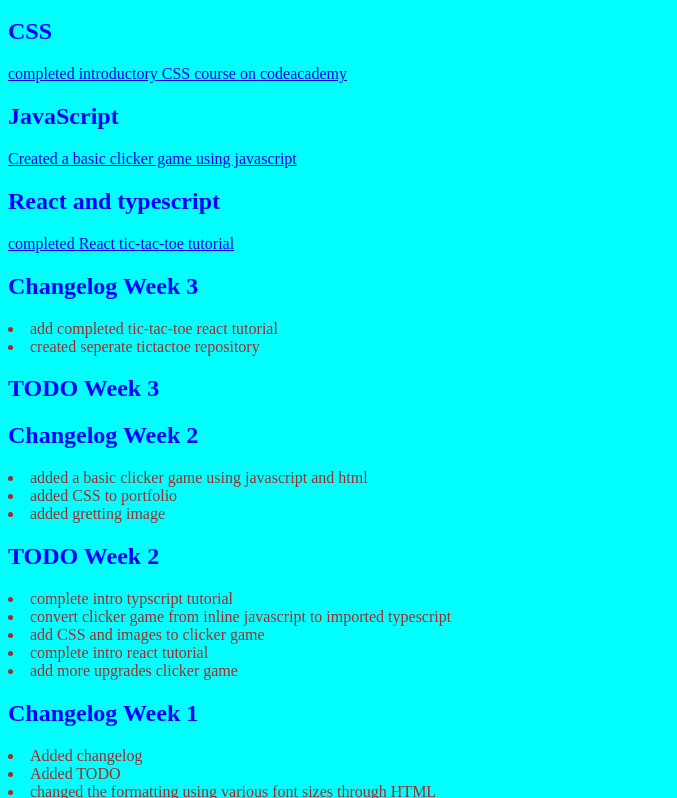
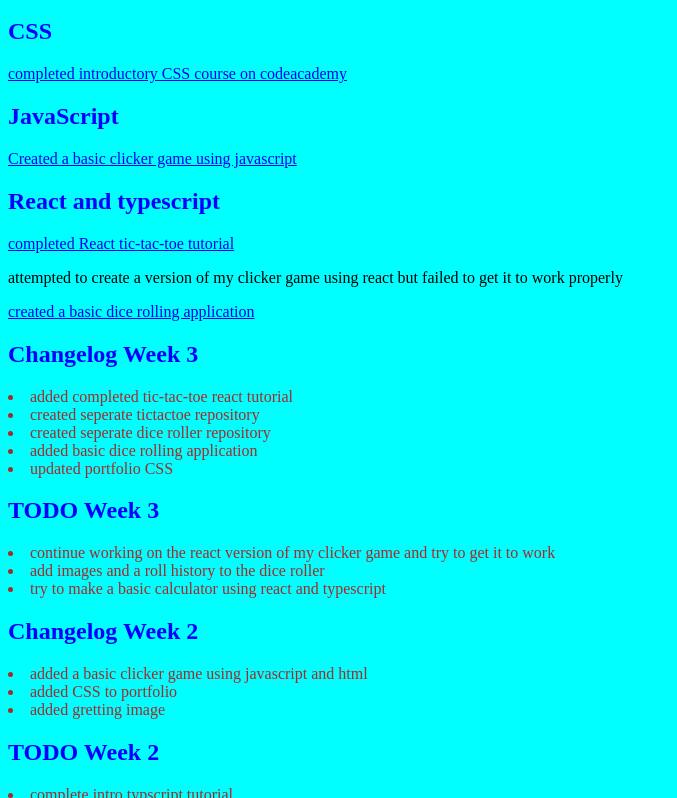
Before and after one commit to jakobw10/jakobw10.github.io, a plain HTML site: page index.html in a window 1280 px wide. Shown: the part 391-1189 px from the top of the page, without its empty margins (0-677 px from the left). Drawn offline with Linux system fonts and the light colour scheme.

Commit message:
updated changelog and todo

```diff
--- a/index.html
+++ b/index.html
@@ -20,14 +20,26 @@
 <h2 class='heading'> React and typescript</h2>
   <body>
     <a href="https://jakobw10.github.io/tictactoe"> completed React tic-tac-toe tutorial</a>
+    <p> attempted to create a version of my clicker game using react but failed to get it to work properly</p>
+    <a href="https://jakobw10.github.io/diceroll"> created a basic dice rolling application</a>
   </body>
 <h2 class='heading'> Changelog Week 3</h2>
   <body>
-    <li> add completed tic-tac-toe react tutorial</li>
+    <li> added completed tic-tac-toe react tutorial</li>
     <li> created seperate tictactoe repository</li>
+    <li> created seperate dice roller repository</li>
+    <li> added basic dice rolling application</li>
+    <li> updated portfolio CSS</li>
+
 
   </body>
 <h2 class='heading'> TODO Week 3</h2>
+  <body>
+    <li>continue working on the react version of my clicker game and try to get it to work</li>
+    <li> add images and a roll history to the dice roller</li>
+    <li> try to make a basic calculator using react and typescript</li>
+
+  </body>
   <h2 class='heading'> Changelog Week 2 </h2>
   <body>
     <li> added a basic clicker game using javascript and html</li>
```
